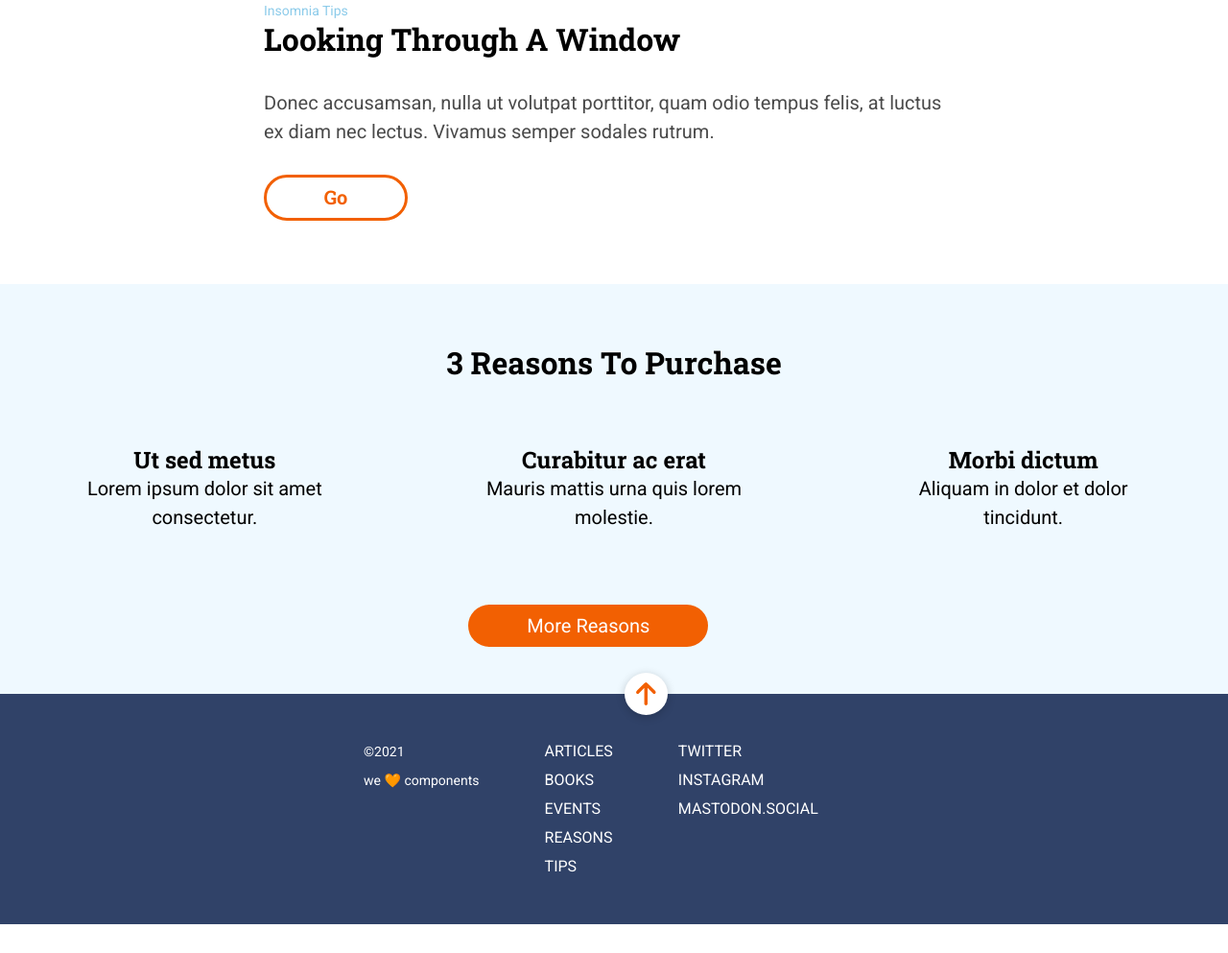
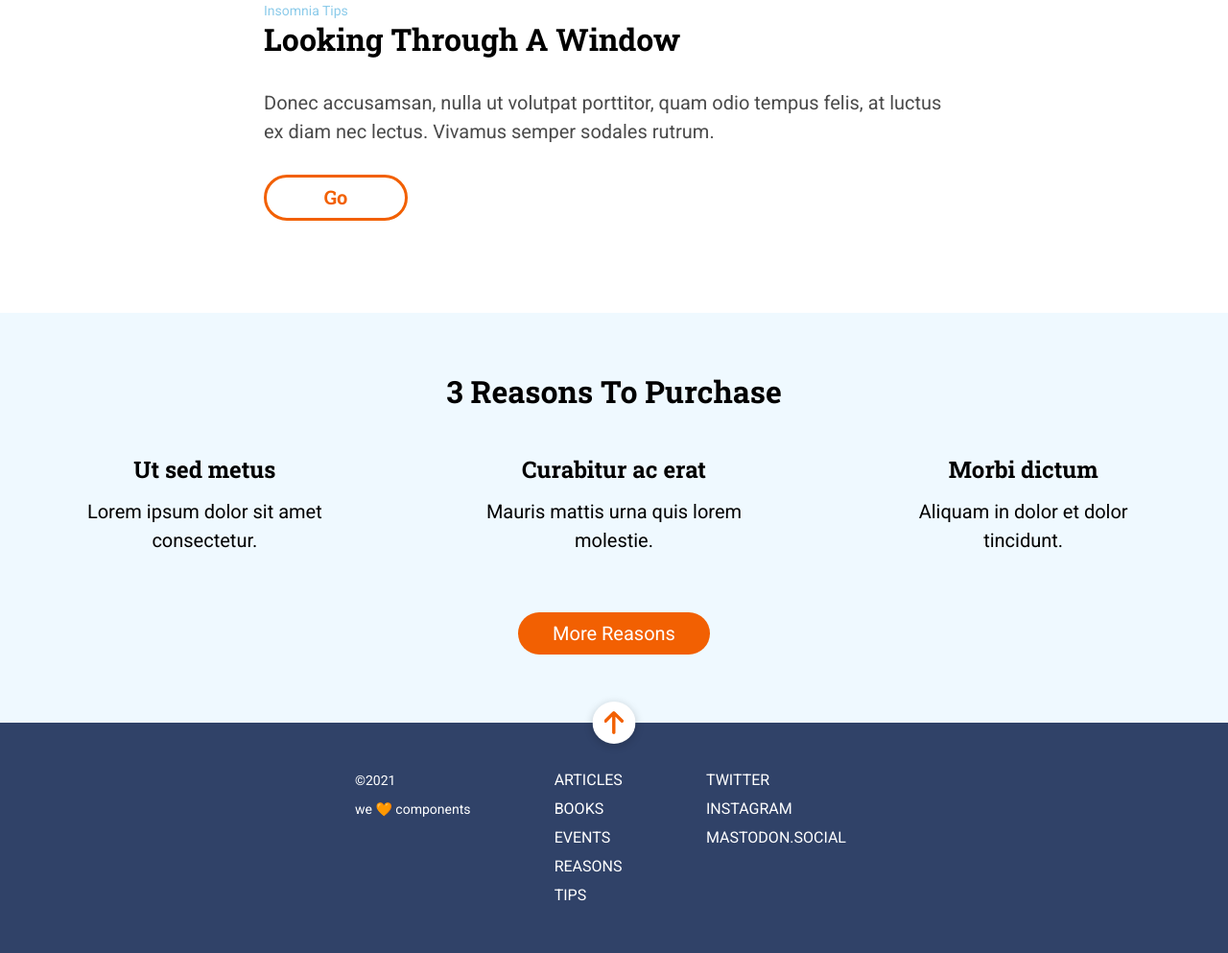
Before and after one commit to Adalab/modulo-1-evaluacion-final-maria-guerrero, a website: page docs/index.html in a window 1280 px wide. Shown: the part 864-1857 px from the top of the page at 96% size. Before the commit the page ends 1827 px from the top, so only its background shows below. Drawn offline with Linux system fonts and the light colour scheme.

Commit message:
add final proyect

```diff
--- a/docs/index.html
+++ b/docs/index.html
@@ -59,7 +59,7 @@
           <p class="reasonsRegular">Aliquam in dolor et dolor tincidunt.</p>
         </div>
 
-        <div class="item">
+        <div class="titleMore">
           <p class="linkMore">More reasons</p>
         </div>
 
@@ -73,30 +73,24 @@
     <a href="./index.html#vinhome"><img class="whiteCircle2" src="./assets/images/ico-arrow.svg" alt="push up"></a>
     <!-- icono up con enlace-->
 
+    <section class="group2">
       <ul class="linksMenu">
           <li class="listStyle"><a class="menuItem" href="https://adalab.es/" target="_blank">articles</a></li>
-
           <li class="listStyle"><a class="menuItem" href="https://adalab.es/" target="_blank">books</a></li>
-
           <li class="listStyle"><a class="menuItem" href="https://adalab.es/" target="_blank">events</a></li>
-
           <li class="listStyle"><a class="menuItem" href="https://adalab.es/" target="_blank">reasons</a></li>
-
           <li class="listStyle"><a class="menuItem" href="https://adalab.es/" target="_blank">tips</a></li>
       </ul>
-
       <ul class="linksSocial">
           <li class="listStyle2"><a class="socialItem" href="https://adalab.es/" target="_blank">twitter</a></li>
-
           <li class="listStyle2"><a class="socialItem" href="https://adalab.es/" target="_blank">instagram</a></li>
-
           <li class="listStyle2"><a class="socialItem" href="https://adalab.es/" target="_blank">mastodon.social</a></li>
       </ul>
-
       <div class="flexFinal">
         <p class="copySmall">&copy;2021</p>
         <p class="weLoveComponents">we 🧡 components</p>
       </div>
+    </section>
   </footer>
 
 
--- a/src/scss/layout/_footer.scss
+++ b/src/scss/layout/_footer.scss
@@ -1,33 +1,30 @@
 .footer {
-  height: 465px;
-  padding-top: 60px;
+  // height: 465px;
   background: $deepBlueColor;
   font-family: $robotoRegular;
   text-align: center;
   line-height: 30px;
+  position: relative;
   display: flex;
   flex-direction: column;
   align-items: center;
     @media (min-width: 768px){
-      flex-direction: row-reverse;
       justify-content: space-around;
       align-items: flex-start;
       text-align: left;
-      padding-top: 45px;
-      height: 240px;
     }
     @media (min-width: 1200px) {
-      padding-left: 330px;
-      padding-right: 330px;
+
     }
 
     & .linksMenu {
+      margin-top: 60px;
+      margin-bottom: 15px;
       text-transform: uppercase;
-      padding-bottom: 15px;
         @media (min-width: 768px){
+          margin-top: 45px;
+          margin-bottom: 45px;
           order: 2;
-          padding-left: 30px;
-          padding-right: 30px;
         }
 
       & .listStyle {
@@ -42,11 +39,11 @@
     }
     & .linksSocial {
       text-transform: uppercase;
-      padding-top: 15px;
-      padding-bottom: 15px;
+      margin-top: 15px;
+      margin-bottom: 15px;
       @media (min-width: 768px){
-        margin-right: 40px;
-        padding-top: 0;
+        margin-top: 45px;
+        order: 3;
       }
 
       & .listStyle2 {
@@ -62,30 +59,42 @@
 
     .flexFinal {
       color: $whiteColor;
-      padding-top: 15px;
+      margin-top: 15px;
       font-size: 14px;
       @media (min-width: 768px){
-        order: 3;
-        padding-left: 30px;
-        padding-top: 0;
+        order: 1;
+        margin-top: 45px;
       }
     }
     .weLoveComponents {
       color: $whiteColor;
       font-size: 14px;
+      margin-bottom: 45px;
     }
     .whiteCircle2 {
       position: absolute;
+      top: 0;
+      left: 50%;
       background-color: $whiteColor;
       padding: 10px 12px 10px 12px;
       border-radius: 100%;
-      transform: translate(-20px, -83px);
+      transform: translate(-50%, -50%);
       box-shadow: 0px 2px 10px rgba(0,0,0,.2);
-      @media (min-width: 768px) {
-        transform: translate(-370px, -67px);
+    }
+    .group2 {
+      display: flex;
+      flex-direction: column;
+        @media (min-width: 768px) {
+        justify-content: space-between;
+        width: 80%;
+        margin-left: 39px;
+        margin-right: 39px;
       }
-      @media (min-width: 1200px) {
-        transform: translate(-280px, -67px);
-      }
+        @media (min-width: 1200px) {
+          flex-direction: row;
+          margin-left: 370px;
+          margin-right: 370px;
+          width: 40%;
+        }
     }
 }
--- a/src/scss/layout/_main.scss
+++ b/src/scss/layout/_main.scss
@@ -3,23 +3,22 @@
 
     // Flex section
     .sectionFlex {
-        padding-left: 15px;
-        padding-right: 15px;
+        margin-top: 30px;
+        margin-left: 15px;
+        margin-right: 15px;
         display: flex;
         flex-direction: column;
         justify-content: center;
-        height: 376px;
         background-color: $whiteColor;
         background-color: $whiteColor;
             @media (min-width: 768px) {
-                height: 330px;
-                padding-left: 39px;
-                padding-right: 39px;
+                margin-left: 39px;
+                margin-right: 39px;
             }
             @media (min-width: 1200px) {
                 height: 360px;
-                padding-left: 275px;
-                padding-right: 275px;
+                margin-left: 275px;
+                margin-right: 275px;
             }
 
         .small {
@@ -45,16 +44,17 @@
             font-family: $robotoRegular;
             color: #4a4a4a;
             line-height: 30px;
-            padding-top: 15px;
-            padding-bottom: 15px;
+            margin-top: 15px;
+            margin-bottom: 30px;
                 @media (min-width: 768px) {
                     font-size: 20px;
-                    padding-top: 30px;
-                    padding-bottom: 30px;
+                    margin-top: 30px;
+                    margin-bottom: 30px;
                 }
         }
         .buttonGo {
             padding: 7px 24px 9px;
+            margin-bottom: 45px;
             color: $orangeColor;
             width: 77px;
             font-size: 20px;
@@ -64,6 +64,7 @@
             border: $orangeColor 3px solid;
             font-family: $robotoBold;
                 @media (min-width: 768px) {
+                    margin-bottom: 60px;
                     width: 95px;
                     text-align: center;
                 }
@@ -83,7 +84,6 @@
     // Grid section
     .grid-container {
         background-color: #eff9ff;
-        height: 624px;
         display: grid;
         grid-template-rows: repeat(5, 1fr);
         grid-template-columns: 1fr;
@@ -102,23 +102,28 @@
             justify-content: center;
             align-items: center;
             text-align: center;
+            grid-column: 1 / 4;
+            @media (min-width: 768px){
+                grid-column: span 1;
+            }
         }
     }
 
     .titleReasons {
         text-align: center;
-        transform: translateY(40px);
+        margin-top: 30px;
+        margin-bottom: 45px;
         font-family: $robotoBold;
         text-transform: capitalize;
         font-size: 24px;
             @media (min-width: 768px){
                 font-size: 26px;
-                transform: translateY(40px);
                 grid-column: 1 / 4;
             }
             @media (min-width: 1200px) {
                 font-size: 32px;
-                transform: translateY(60px);
+                margin-top: 60px;
+                margin-bottom: 45px;
             }
         &:hover {
             color: $lightBlueColor;
@@ -130,8 +135,8 @@
         text-align: center;
         font-size: 18px;
         line-height: 30px;
-        padding-right: 70px;
-        padding-left: 70px;
+        margin-right: 70px;
+        margin-left: 70px;
             @media (min-width: 768px){
                 font-size: 24px;
                 text-align: center;
@@ -142,15 +147,18 @@
         font-family: $robotoRegular;
         font-size: 18px;
         line-height: 30px;
-        padding-right: 70px;
-        padding-left: 70px;
+        margin-right: 70px;
+        margin-left: 70px;
+        margin-bottom: 45px;
             @media (min-width: 768px){
                 font-size: 20px;
-                padding-right: 13px;
-                padding-left: 13px
+                margin-bottom: 60px;
+                margin-right: 13px;
+                margin-left: 13px
             }
             @media (min-width: 1200px) {
                 width: 300px;
+                margin-top: 14px;
             }
     }
     .linkMore {
@@ -160,16 +168,12 @@
         border-radius: 100px;
         background-color: $orangeColor;
         font-family: $robotoRegular;
+        text-align: center;
         font-weight: medium;
         color: $whiteColor;
-        transform: translateY(-40%);
-            @media (min-width: 768px){
-                transform: translateX(255px);
-            }
+        margin: auto;
             @media (min-width: 1200px) {
                 text-transform: capitalize;
-                width: 250px;
-                transform: translateX(400px);
             }
         &:hover{
                 background-color: $orangeColor;
@@ -177,4 +181,8 @@
                 transition: color ease 0.5s;
             }
     }
+    .titleMore {
+        grid-column: 1 / 4;
+        text-align: center;
+    }
 }
```
Also changed, not shown: src/html/partials/footer.html (+2 -8 lines), src/html/partials/main.html (+1 -1 lines), docs/assets/css/main.css. Lines whose indentation alone changed are shown as unchanged.
